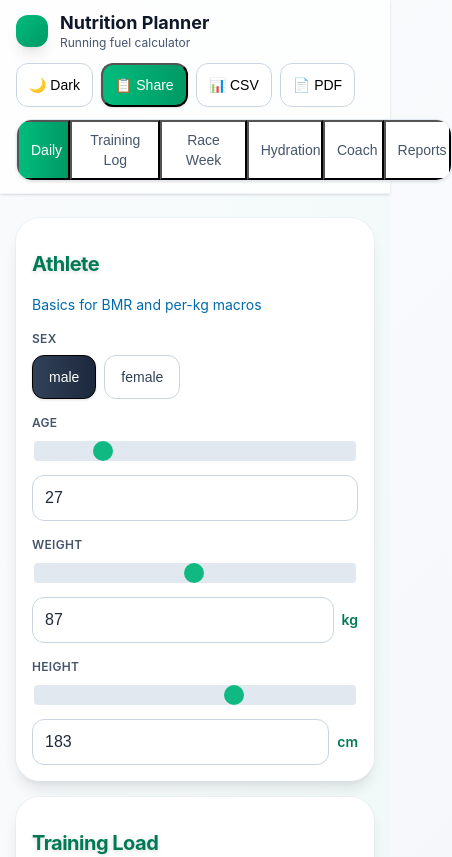
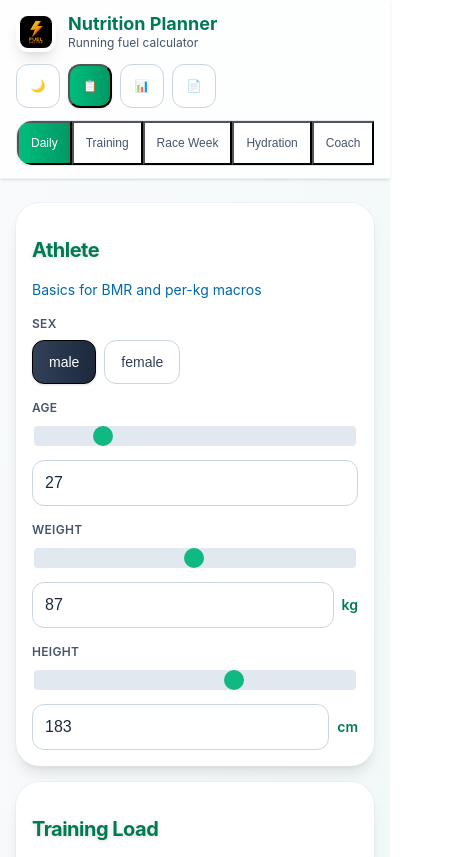
Before and after one commit to kaynejohns/nutrition-planner, a React (Vite) app: page / in a window 390 px wide. Shown: the top 857 px of the page, 452 px wide, since content can reach past the window. Built offline with nearby package versions, Linux system fonts and the light colour scheme.

Commit message:
Add logo and improve mobile responsiveness - Added logo.png to header - Made tabs horizontally scrollable on mobile - Added icons to tabs for better visual navigation - Improved button sizes and touch targets - Added active scale animation for better mobile feedback

```diff
--- a/src/App.jsx
+++ b/src/App.jsx
@@ -904,62 +904,72 @@ export default function App(){
         <div className="max-w-7xl mx-auto px-4 sm:px-6 py-3 sm:py-4">
           <div className="flex flex-col sm:flex-row items-start sm:items-center justify-between gap-3 sm:gap-4">
             <div className="flex items-center gap-3">
-              <div className="h-8 w-8 sm:h-10 sm:w-10 rounded-xl bg-gradient-to-br from-emerald-500 to-emerald-600 shadow-lg" />
-              <div>
-                <div className="text-lg sm:text-xl font-bold leading-tight text-slate-900 dark:text-slate-100">Nutrition Planner</div>
+              <img
+                src="/logo.png"
+                alt="Nutrition Planner Logo"
+                className="h-10 w-10 sm:h-12 sm:w-12 rounded-xl shadow-lg object-contain bg-white dark:bg-slate-800 p-1"
+              />
+              <div>
+                <div className="text-lg sm:text-xl font-bold leading-tight text-emerald-700 dark:text-emerald-400">Nutrition Planner</div>
                 <div className="text-xs sm:text-sm text-slate-600 dark:text-slate-400">Running fuel calculator</div>
               </div>
             </div>
             <div className="flex flex-wrap items-center gap-2 w-full sm:w-auto">
               <button
                 onClick={()=>setDark(v=>!v)}
-                className="px-3 py-2 rounded-xl border border-slate-300 dark:border-slate-600 bg-white dark:bg-slate-800 text-sm font-medium hover:bg-slate-50 dark:hover:bg-slate-700 transition-colors"
+                className="px-3 sm:px-4 py-2 sm:py-2.5 rounded-xl border border-slate-300 dark:border-slate-600 bg-white dark:bg-slate-800 text-xs sm:text-sm font-medium hover:bg-slate-50 dark:hover:bg-slate-700 transition-colors min-h-[44px] active:scale-95"
               >
-                {dark ? "☀️ Light" : "🌙 Dark"}
+                <span className="hidden sm:inline">{dark ? "☀️ Light" : "🌙 Dark"}</span>
+                <span className="sm:hidden">{dark ? "☀️" : "🌙"}</span>
               </button>
               <button
                 onClick={copyShareLink}
-                className="px-3 py-2 rounded-xl bg-gradient-to-r from-emerald-500 to-emerald-600 text-white text-sm font-medium hover:from-emerald-600 hover:to-emerald-700 transition-all shadow-sm"
+                className="px-3 sm:px-4 py-2 sm:py-2.5 rounded-xl bg-gradient-to-r from-emerald-500 to-emerald-600 text-white text-xs sm:text-sm font-medium hover:from-emerald-600 hover:to-emerald-700 transition-all shadow-sm min-h-[44px] active:scale-95"
               >
-                📋 Share
+                <span className="hidden sm:inline">📋 Share</span>
+                <span className="sm:hidden">📋</span>
               </button>
               <button
                 onClick={downloadCSV}
-                className="px-3 py-2 rounded-xl border border-slate-300 dark:border-slate-600 bg-white dark:bg-slate-800 text-sm font-medium hover:bg-slate-50 dark:hover:bg-slate-700 transition-colors"
+                className="px-3 sm:px-4 py-2 sm:py-2.5 rounded-xl border border-slate-300 dark:border-slate-600 bg-white dark:bg-slate-800 text-xs sm:text-sm font-medium hover:bg-slate-50 dark:hover:bg-slate-700 transition-colors min-h-[44px] active:scale-95"
               >
-                📊 CSV
+                <span className="hidden sm:inline">📊 CSV</span>
+                <span className="sm:hidden">📊</span>
               </button>
               <button
                 onClick={exportPDF}
-                className="px-3 py-2 rounded-xl border border-slate-300 dark:border-slate-600 bg-white dark:bg-slate-800 text-sm font-medium hover:bg-slate-50 dark:hover:bg-slate-700 transition-colors"
+                className="px-3 sm:px-4 py-2 sm:py-2.5 rounded-xl border border-slate-300 dark:border-slate-600 bg-white dark:bg-slate-800 text-xs sm:text-sm font-medium hover:bg-slate-50 dark:hover:bg-slate-700 transition-colors min-h-[44px] active:scale-95"
               >
-                📄 PDF
+                <span className="hidden sm:inline">📄 PDF</span>
+                <span className="sm:hidden">📄</span>
               </button>
             </div>
           </div>
         </div>
         <div className="max-w-7xl mx-auto px-4 sm:px-6 pb-3 sm:pb-4">
-          <div className="inline-flex rounded-2xl border border-slate-200 dark:border-slate-700 overflow-hidden shadow-sm">
+          <div className="overflow-x-auto scrollbar-hide">
+            <div className="inline-flex min-w-max rounded-2xl border border-slate-200 dark:border-slate-700 overflow-hidden shadow-sm">
               {[
-              {id:"daily",label:"Daily"},
-              {id:"traininglog",label:"Training Log"},
-              {id:"race",label:"Race Week"},
-              {id:"hydration",label:"Hydration"},
-              {id:"coach",label:"Coach"},
-              {id:"reports",label:"Reports"},
+                {id:"daily",label:"Daily", icon:"📊"},
+                {id:"traininglog",label:"Training", icon:"🏃"},
+                {id:"race",label:"Race Week", icon:"🏁"},
+                {id:"hydration",label:"Hydration", icon:"💧"},
+                {id:"coach",label:"Coach", icon:"💡"},
+                {id:"reports",label:"Reports", icon:"📈"},
               ].map(t => (
                 <button
                   key={t.id}
                   onClick={()=>setTab(t.id)}
-                className={`px-3 sm:px-4 py-2 text-sm font-medium transition-all ${
+                  className={`px-3 sm:px-4 py-2 text-xs sm:text-sm font-medium transition-all whitespace-nowrap ${
                     tab===t.id
                       ? "bg-gradient-to-r from-emerald-500 to-emerald-600 text-white shadow-sm"
                       : "bg-white dark:bg-slate-800 text-slate-600 dark:text-slate-300 hover:bg-slate-50 dark:hover:bg-slate-700"
                   }`}
                 >
-                {t.label}
+                  <span className="hidden sm:inline">{t.icon} </span>{t.label}
                 </button>
               ))}
+            </div>
           </div>
         </div>
       </header>
--- a/src/index.css
+++ b/src/index.css
@@ -107,6 +107,17 @@ input:focus-visible {
   }
 }
 
+/* Hide scrollbar for Chrome, Safari and Opera */
+.scrollbar-hide::-webkit-scrollbar {
+  display: none;
+}
+
+/* Hide scrollbar for IE, Edge and Firefox */
+.scrollbar-hide {
+  -ms-overflow-style: none;  /* IE and Edge */
+  scrollbar-width: none;  /* Firefox */
+}
+
 /* Print styles */
 @media print {
   body {
```
Lines whose indentation alone changed are shown as unchanged.
